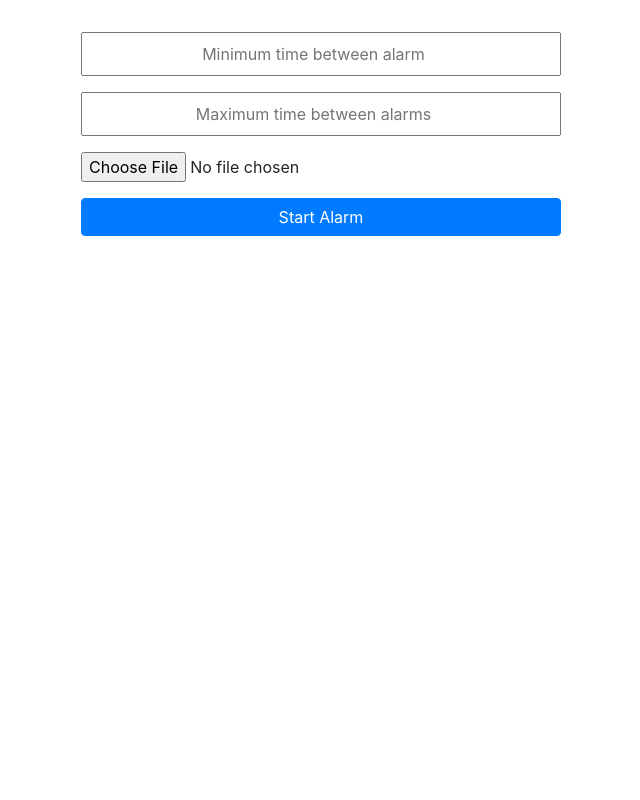
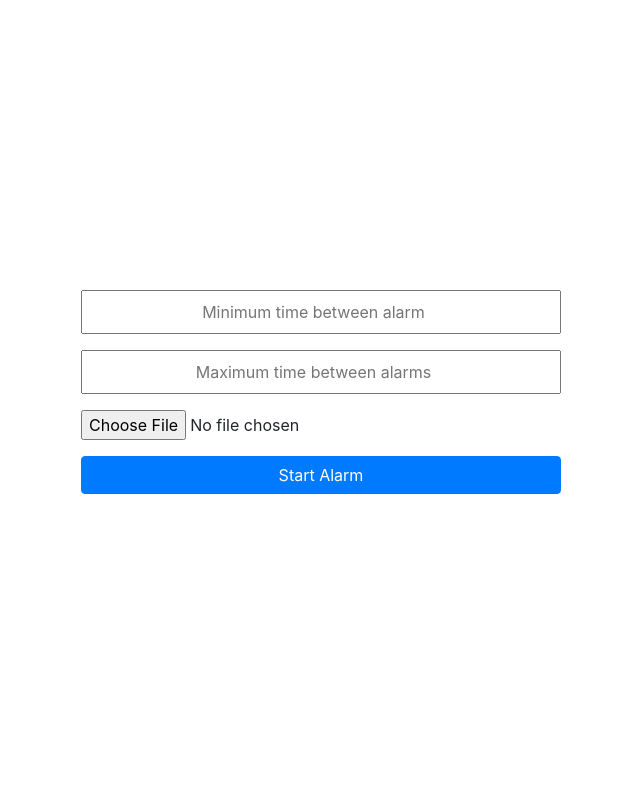
Before and after one commit to KevinFreistroffer/anti_robotic_behavior_generator, a PHP site: page / in a window 1280 px wide. Shown: the whole page, without its empty margins (319-959 px from the left). Run offline with PHP 8.4, Linux system fonts and the light colour scheme.

Commit message:
overflow prevention. max-height 100vh

```diff
--- a/styles.css
+++ b/styles.css
@@ -1,3 +1,8 @@
+html, body {
+  max-width: 100%;
+  overflow-x: hidden;
+}
+
 .alarm {
   display: flex;
   flex-direction: column;
@@ -5,6 +10,7 @@
   align-items: center;
   padding: 2rem 1rem;
   min-width: 320px;
+  height: 100vh;
 }
 
 .alarm form {
```
